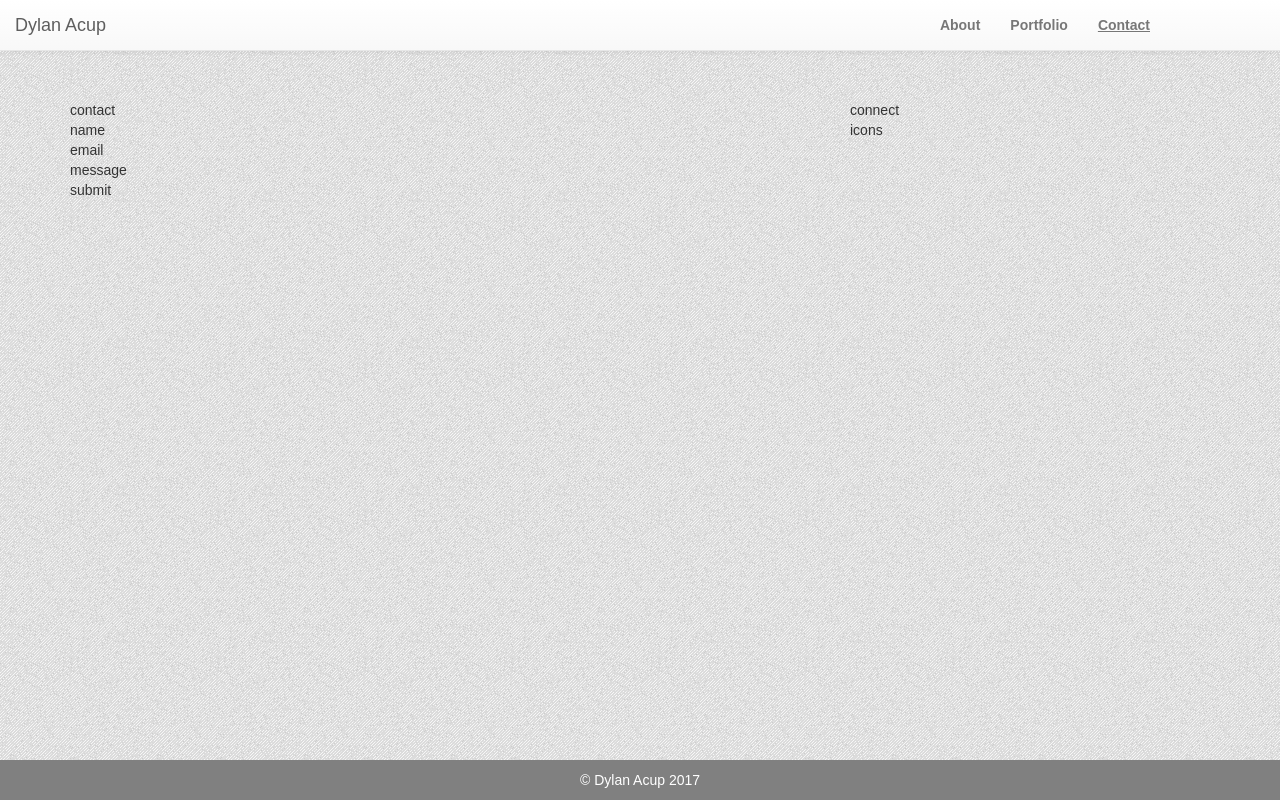
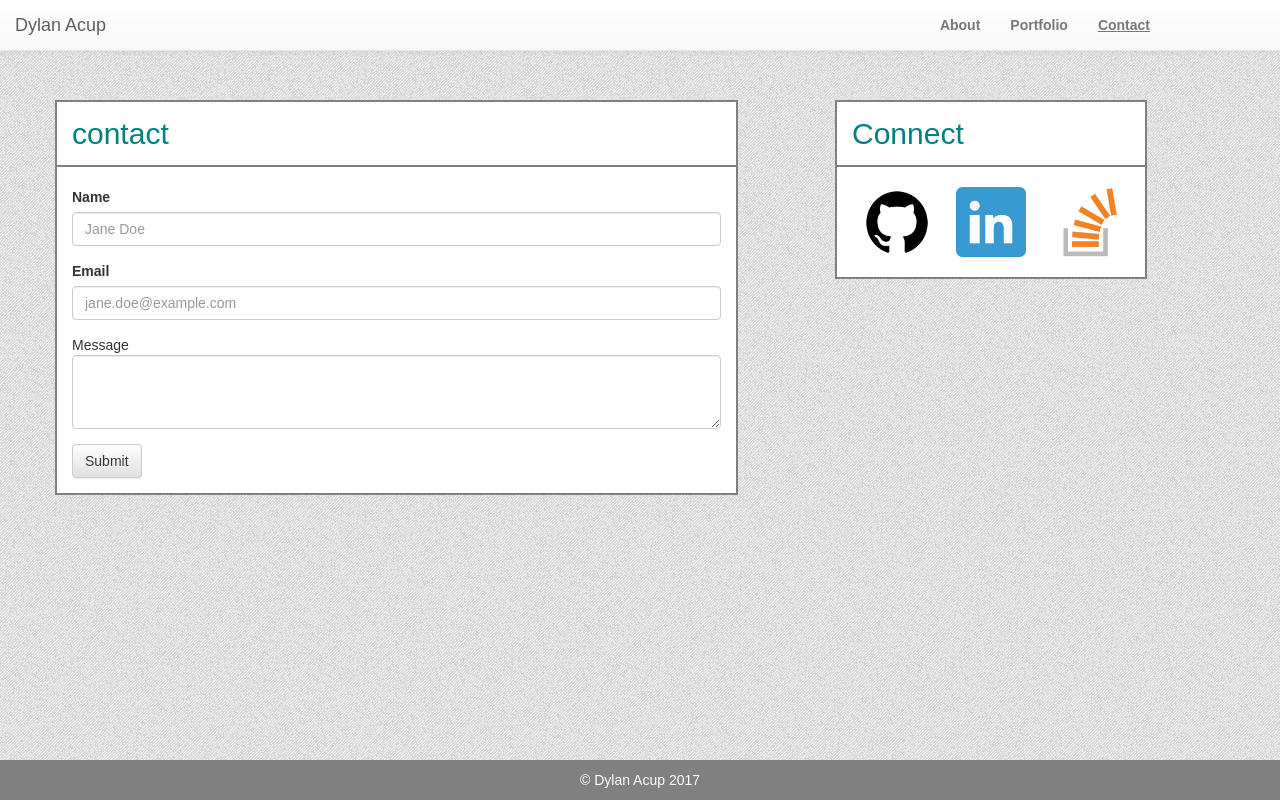
Before and after one commit to dacup72/Bootstrap-Portfolio, a plain HTML site: page contact.html in a window 1280 px wide. Drawn offline with nearby package versions, Linux system fonts and the light colour scheme.

Commit message:
updated all three pages

```diff
--- a/contact.html
+++ b/contact.html
@@ -25,29 +25,45 @@
 </nav>
 <div class="container">
 	<div class="row">
-		<div class="col-sm-8">
+		<div class="col-md-7 mainBody">
 			<div class="row">
-				<div class="col-sm-12">contact</div>
+				<div class="col-md-12 aboutMe"><h2>contact</h2></div>
 			</div>
 			<div class="row">
-				<div class="col-sm-12">name</div>
+				<div class="col-md-12">
+					<div class="form-group">
+    					<label for="exampleInputName2">Name</label>
+    					<input type="text" class="form-control" id="exampleInputName2" placeholder="Jane Doe">
+    				</div>
+					<div class="form-group">
+    					<label for="exampleInputEmail2">Email</label>
+    					<input type="email" class="form-control" id="exampleInputEmail2" placeholder="jane.doe@example.com">
+  					</div>
+					<div class="form-group">
+						Message
+						<textarea class="form-control" rows="3"></textarea>
+					</div>
+					<div class="form-group">
+						<button type="submit" class="btn btn-default">Submit</button>
+					</div>
+				</div>
+			</div>
+		</div>
+		<div class="col-md-4 col-md-offset-1 connect">
+			<div class="row">
+				<div class="col-md-12 connectWord"><h2>Connect</h2></div>
 			</div>
 			<div class="row">
-				<div class="col-sm-12">email</div>
-			</div>
-			<div class="row">
-				<div class="col-sm-12">message</div>
-			</div>
-			<div class="row">
-				<div class="col-sm-3">submit</div>
-			</div>
-		</div>
-		<div class="col-sm-4">
-			<div class="row">
-				<div class="col-sm-12">connect</div>
-			</div>
-			<div class="row">
-				<div class="col-sm-12">icons</div>
+				<div class="col-md-12 ggg">
+					<div class="social-icons">
+						<a href="https://github.com/dacup72" target="_blank">
+							<img src="assets/images/gitHub.png" alt="GitHub" class="icon rotate"></a>
+						<a href="https://www.linkedin.com/in/dylan-acup-bb65a49b/" target="_blank">
+							<img src="assets/images/linkedIn.png" alt="Linked In" class="icon rotate"></a>
+						<a href="http://stackoverflow.com/users/7771120/d-acup" target="_blank">
+							<img src="assets/images/stackOverflow.png" alt="Stack Overflow" class="icon rotate"></a>
+					</div>
+				</div>
 			</div>
 		</div>
 	</div>
```
Also changed, not shown: index.html (+6 -6 lines), portfolio.html (+31 -10 lines).
